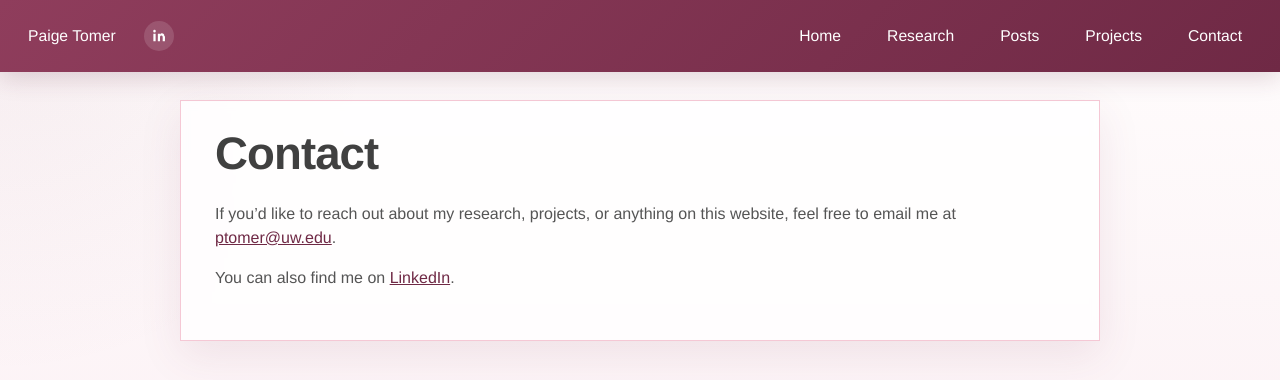
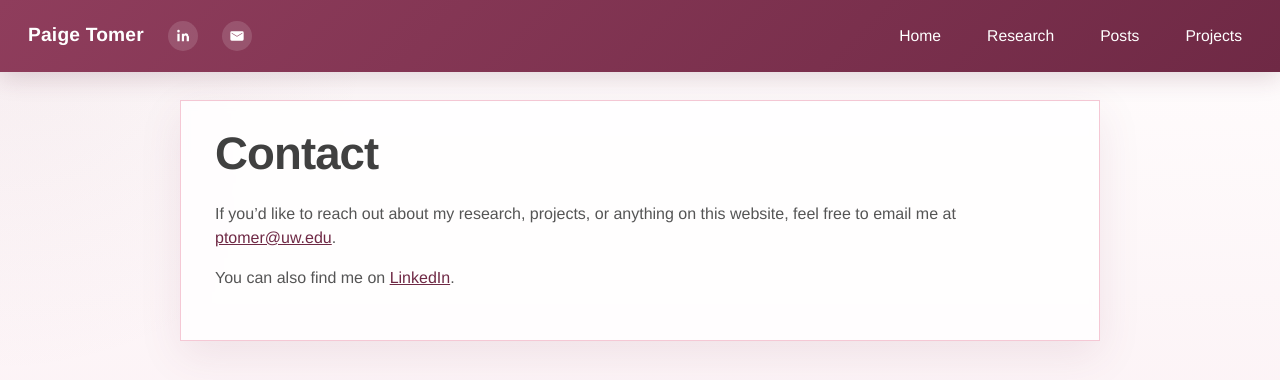
Before and after one commit to petomer-codes/petomer-website, a Jekyll site: the page built from contact.md, in a window 1280 px wide. Shown: the top 380 px of the page. Built offline with Jekyll 4.4.1, drawn with Linux system fonts in a browser that asks for light colours.

Commit message:
Adjust header name and add email icon

```diff
--- a/_layouts/default.html
+++ b/_layouts/default.html
@@ -60,15 +60,15 @@
     .brand {
       display: flex;
       align-items: center;
-      gap: 10px;
+      gap: 6px;
       color: white;
     }
 
     .brand-name {
       color: white;
-      font-size: 0.98rem;
-      font-weight: 400;
-      letter-spacing: 0;
+      font-size: 1.2rem;
+      font-weight: 700;
+      letter-spacing: 0.01em;
     }
 
     .brand-link {
@@ -333,6 +333,11 @@
         <path d="M6.94 8.5H3.56V20h3.38zm.22-3.69A1.97 1.97 0 0 0 5.24 2.8a1.97 1.97 0 0 0-1.91 2.01 1.95 1.95 0 0 0 1.89 2 1.97 1.97 0 0 0 1.94-2m12.9 7.54c0-2.93-1.56-4.29-3.64-4.29a3.15 3.15 0 0 0-2.84 1.56h-.05V8.5h-3.24c.04.74 0 11.5 0 11.5h3.24v-6.42c0-.34.03-.69.13-.93.27-.69.89-1.41 1.94-1.41 1.37 0 1.92 1.07 1.92 2.63V20H21s.04-5.37.04-7.65"/>
       </svg>
     </a>
+    <a class="brand-link" href="mailto:ptomer@uw.edu" aria-label="Email Paige Tomer">
+      <svg viewBox="0 0 24 24" aria-hidden="true">
+        <path d="M20 5H4a2 2 0 0 0-2 2v10a2 2 0 0 0 2 2h16a2 2 0 0 0 2-2V7a2 2 0 0 0-2-2m0 3.2-8 5-8-5V7l8 5 8-5z"/>
+      </svg>
+    </a>
   </div>
   <button class="menu-toggle" type="button" aria-expanded="false" aria-controls="site-nav">Menu</button>
   <div class="nav-links" id="site-nav">
@@ -361,7 +366,6 @@
         <a href="/petomer-website/projects/covid19-birth-rates.html">ISP @ Leiden</a>
       </div>
     </div>
-    <a href="/petomer-website/contact.html">Contact</a>
   </div>
 </div>
 
```
